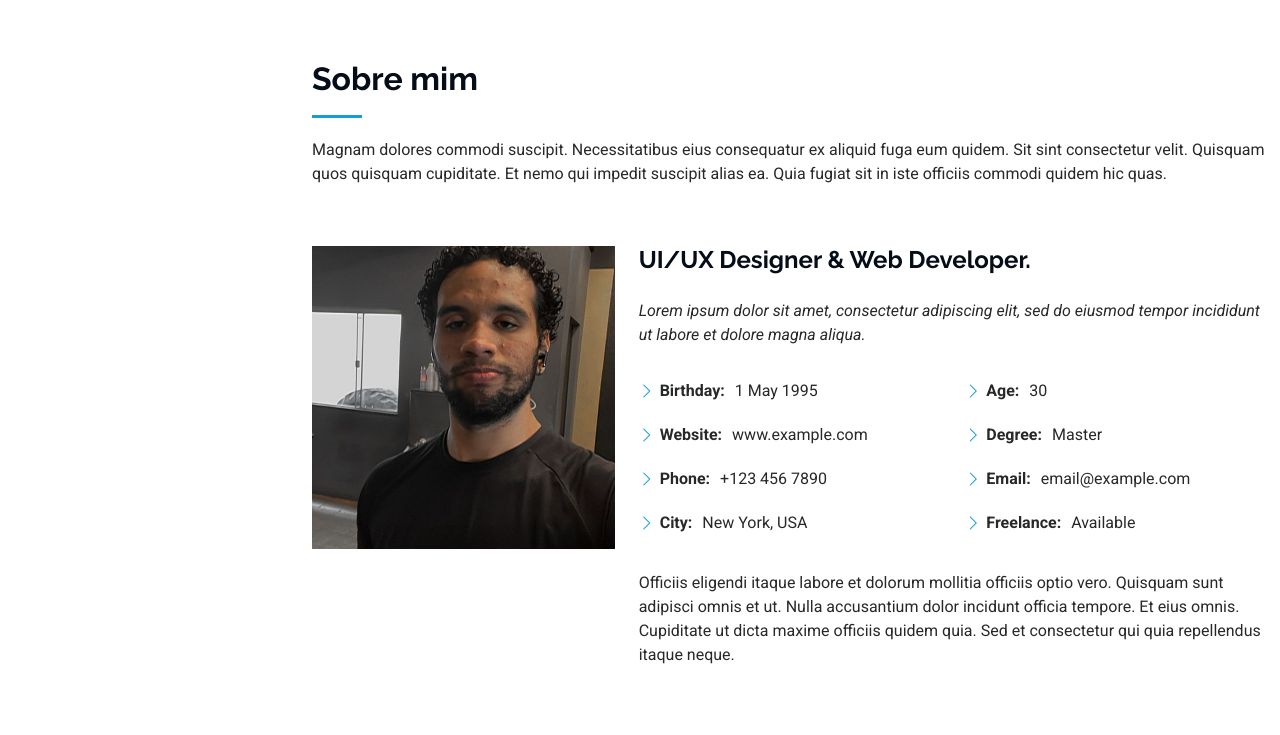
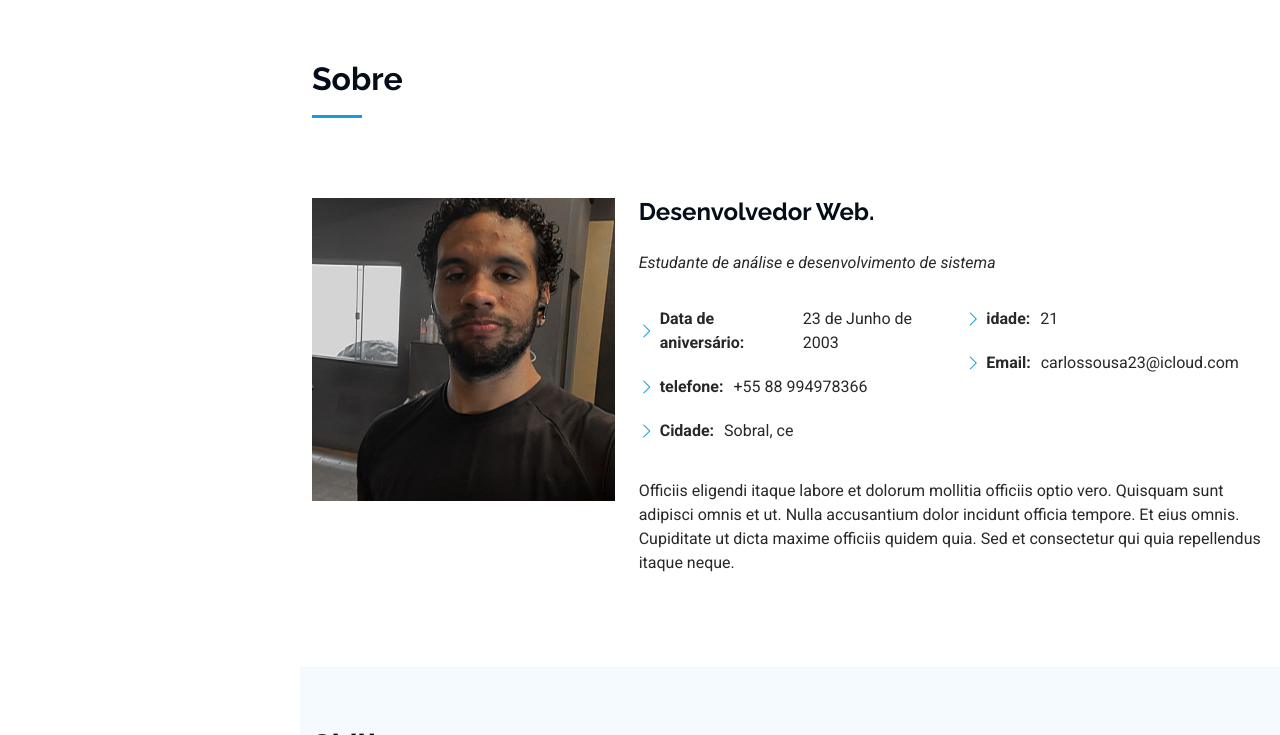
Before and after one commit to carlosfilho90/Portifolio_2, a plain HTML site: page index.html in a window 1280 px wide. Shown: the part 800-1535 px from the top of the page. Drawn offline with Linux system fonts and the light colour scheme.

Commit message:
atualização da seção sobre

```diff
--- a/index.html
+++ b/index.html
@@ -94,10 +94,7 @@
 
       <!-- Section Title -->
       <div class="container section-title" data-aos="fade-up">
-        <h2>Sobre mim</h2>
-        <p>Magnam dolores commodi suscipit. Necessitatibus eius consequatur ex aliquid fuga eum quidem. Sit sint
-          consectetur velit. Quisquam quos quisquam cupiditate. Et nemo qui impedit suscipit alias ea. Quia fugiat sit
-          in iste officiis commodi quidem hic quas.</p>
+        <h2>Sobre</h2>
       </div><!-- End Section Title -->
 
       <div class="container" data-aos="fade-up" data-aos-delay="100">
@@ -107,27 +104,23 @@
             <img src="assets/img/my-profile-img.jpg" class="img-fluid" alt="">
           </div>
           <div class="col-lg-8 content">
-            <h2>UI/UX Designer &amp; Web Developer.</h2>
+            <h2>Desenvolvedor  Web.</h2>
             <p class="fst-italic py-3">
-              Lorem ipsum dolor sit amet, consectetur adipiscing elit, sed do eiusmod tempor incididunt ut labore et
-              dolore
-              magna aliqua.
+              Estudante de análise e desenvolvimento de sistema
             </p>
             <div class="row">
               <div class="col-lg-6">
                 <ul>
-                  <li><i class="bi bi-chevron-right"></i> <strong>Birthday:</strong> <span>1 May 1995</span></li>
-                  <li><i class="bi bi-chevron-right"></i> <strong>Website:</strong> <span>www.example.com</span></li>
-                  <li><i class="bi bi-chevron-right"></i> <strong>Phone:</strong> <span>+123 456 7890</span></li>
-                  <li><i class="bi bi-chevron-right"></i> <strong>City:</strong> <span>New York, USA</span></li>
+                  <li><i class="bi bi-chevron-right"></i> <strong>Data de aniversário:</strong> <span>23 de Junho de 2003</span></li>
+                  <li><i class="bi bi-chevron-right"></i> <strong>telefone:</strong> <span>+55 88 994978366</span></li>
+                  <li><i class="bi bi-chevron-right"></i> <strong>Cidade:</strong> <span>Sobral, ce</span></li>
                 </ul>
               </div>
               <div class="col-lg-6">
                 <ul>
-                  <li><i class="bi bi-chevron-right"></i> <strong>Age:</strong> <span>30</span></li>
-                  <li><i class="bi bi-chevron-right"></i> <strong>Degree:</strong> <span>Master</span></li>
-                  <li><i class="bi bi-chevron-right"></i> <strong>Email:</strong> <span>email@example.com</span></li>
-                  <li><i class="bi bi-chevron-right"></i> <strong>Freelance:</strong> <span>Available</span></li>
+                  <li><i class="bi bi-chevron-right"></i> <strong>idade:
+                  </strong> <span>21</span></li>
+                  <li><i class="bi bi-chevron-right"></i> <strong>Email:</strong> <span>carlossousa23@icloud.com</span></li>
                 </ul>
               </div>
             </div>
```
